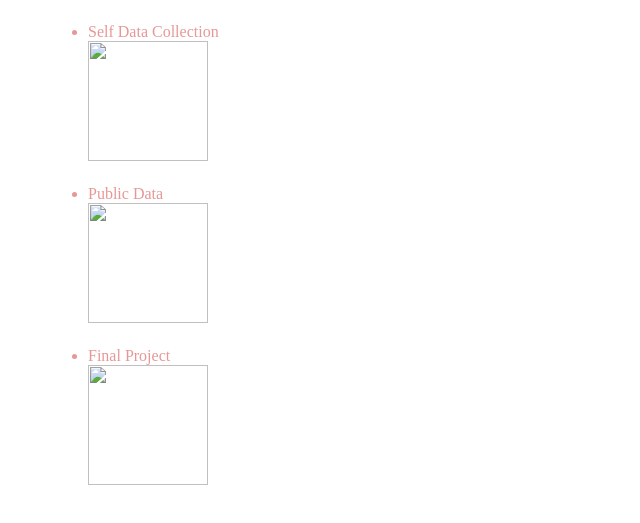
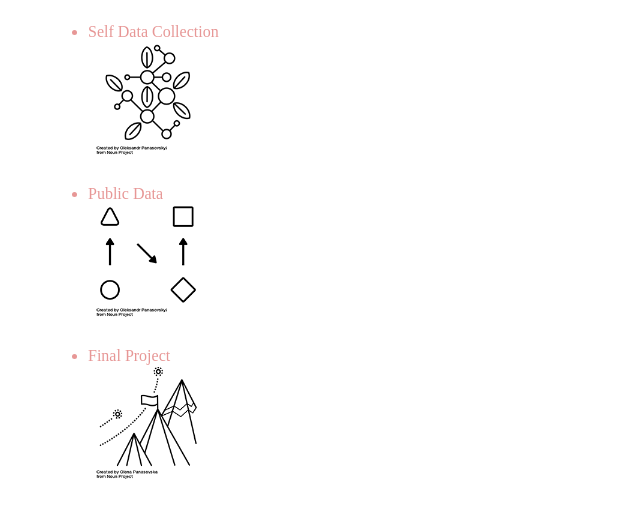
Before and after one commit to AuroraLuyunShao/Data-Viz, a plain HTML site: page index.html in a window 1280 px wide. Shown: the part 111-634 px from the top of the page, without its empty margins (0-640 px from the left). Drawn offline with Linux system fonts and the light colour scheme; files that its build step writes are made by us from their sources.

Commit message:
Update index.html

```diff
--- a/index.html
+++ b/index.html
@@ -3,7 +3,7 @@
     <head>
         <meta charset="utf-8">
         <title>Luyun Shao | Data Visualization 2019</title>
-        <link rel="stylesheet" type="text/css" href="css/style1.css">
+        <link rel="stylesheet" type="text/css" href="style1.css">
     </head>
     <body>
 
@@ -18,11 +18,11 @@
       <div id="content">
         <ul>
           <li>Self Data Collection<br/>
-          <img src="img/1.png" style="width:120px;height:120px"></li>
+          <img src="1.png" style="width:120px;height:120px"></li>
           <li>Public Data<br/>
-          <img src="img/2.png" style="width:120px;height:120px"></li>
+          <img src="2.png" style="width:120px;height:120px"></li>
           <li>Final Project<br/>
-          <img src="img/3.png" style="width:120px;height:120px"></li>
+          <img src="3.png" style="width:120px;height:120px"></li>
         </ul>
       </div>
 
```
